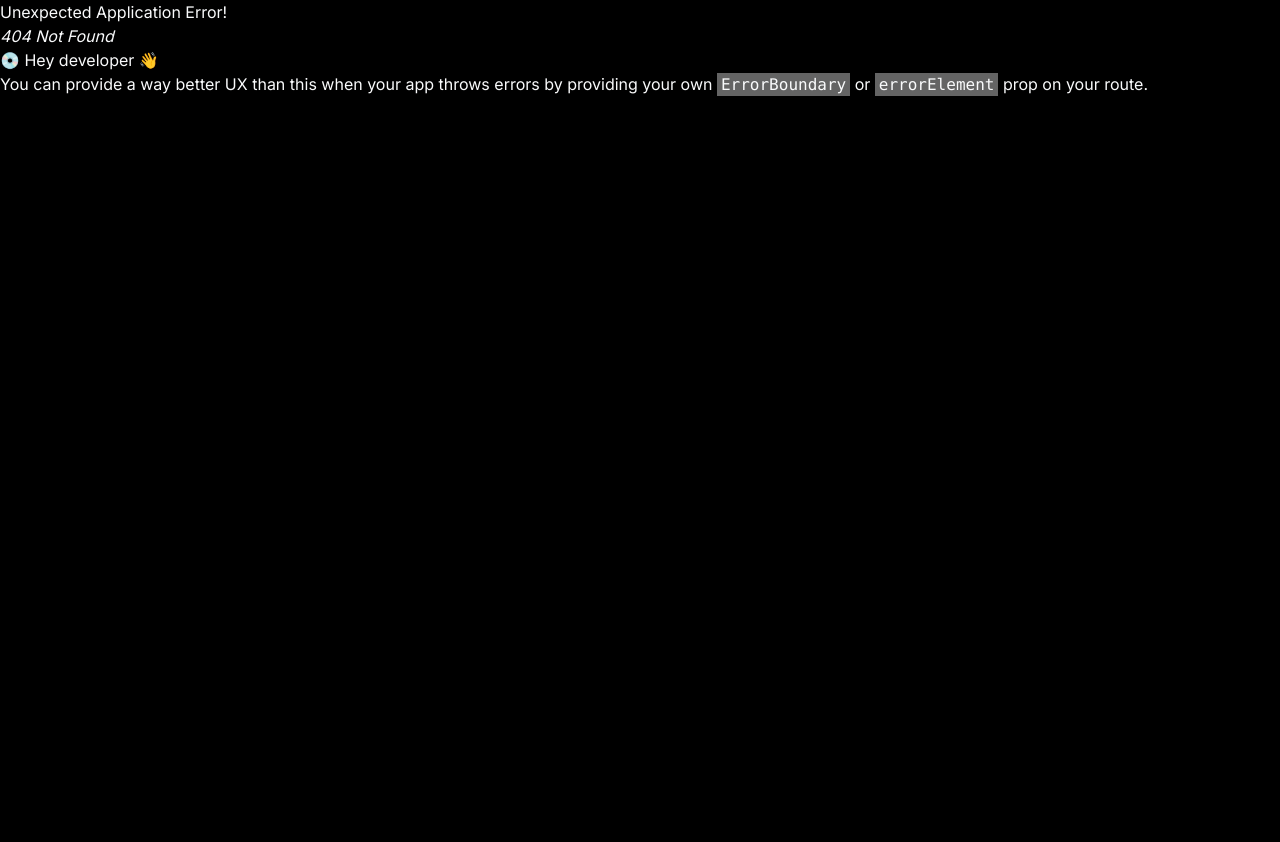
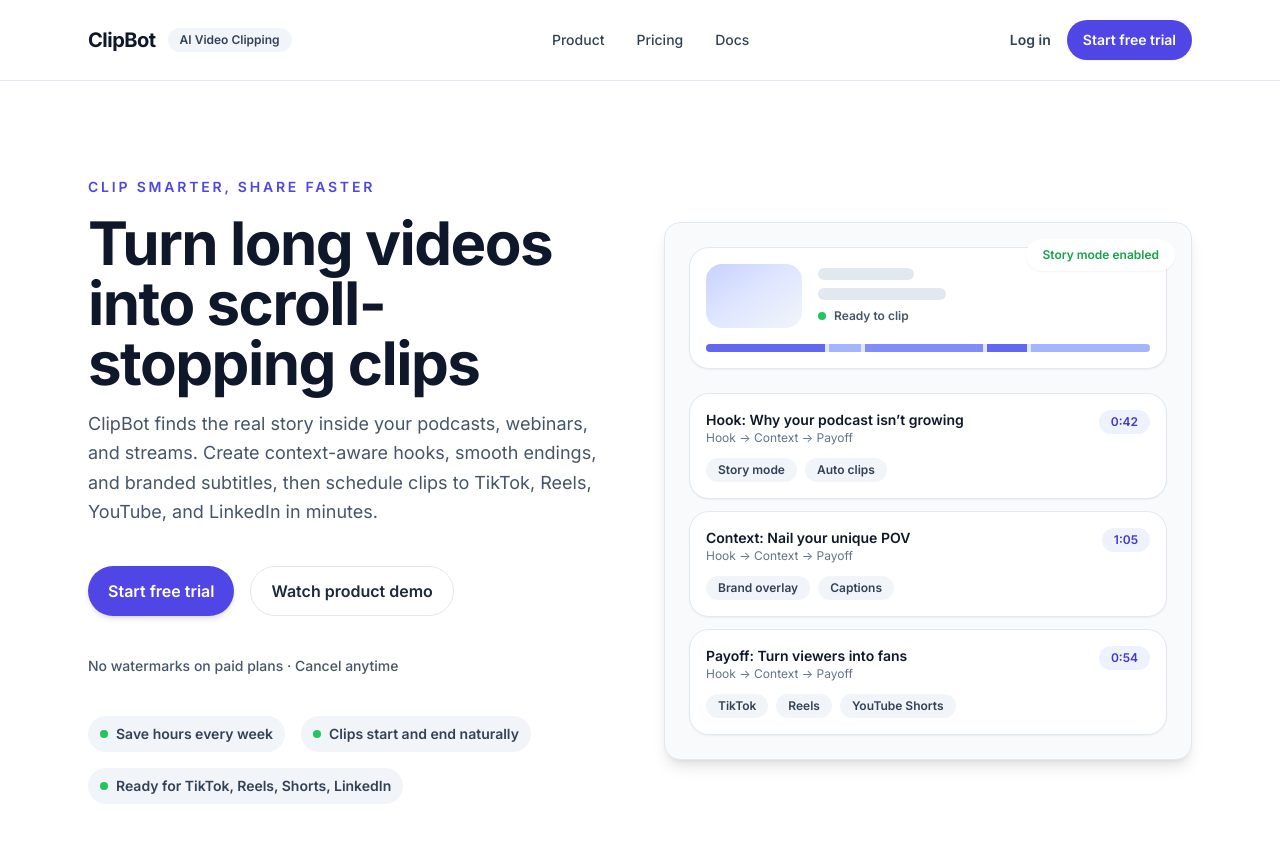
Before and after one commit to Fandry01/clipbot-frontend, a React (Vite) app: page /landing in a window 1280 px wide. Before the commit this address had no page. Shown: the top 842 px of the page. Before the commit the page ends 800 px from the top, so only its background shows below. Built offline with nearby package versions, Linux system fonts and the light colour scheme.

Commit message:
Add landing page route for hero component

```diff
--- a/src/main.tsx
+++ b/src/main.tsx
@@ -15,6 +15,7 @@
 import MediaDetail from './pages/MediaDetail'
 import ClipEditor from './pages/ClipEditor'
 import BrandTemplate from './pages/BrandTemplate'
+import LandingPage from './pages/LandingPage'
 import './styles.css'
 import MeSettings from "./pages/MeSettings";
 
@@ -24,6 +25,10 @@
 }
 
 const router = createBrowserRouter([
+  {
+    path: '/landing',
+    element: <LandingPage />,
+  },
   {
     path: '/',
     element: <Root />,
--- /dev/null
+++ b/src/pages/LandingPage.tsx
@@ -0,0 +1,5 @@
+import LandingHero from "@/components/LandingHero"
+
+export default function LandingPage() {
+  return <LandingHero />
+}
```
